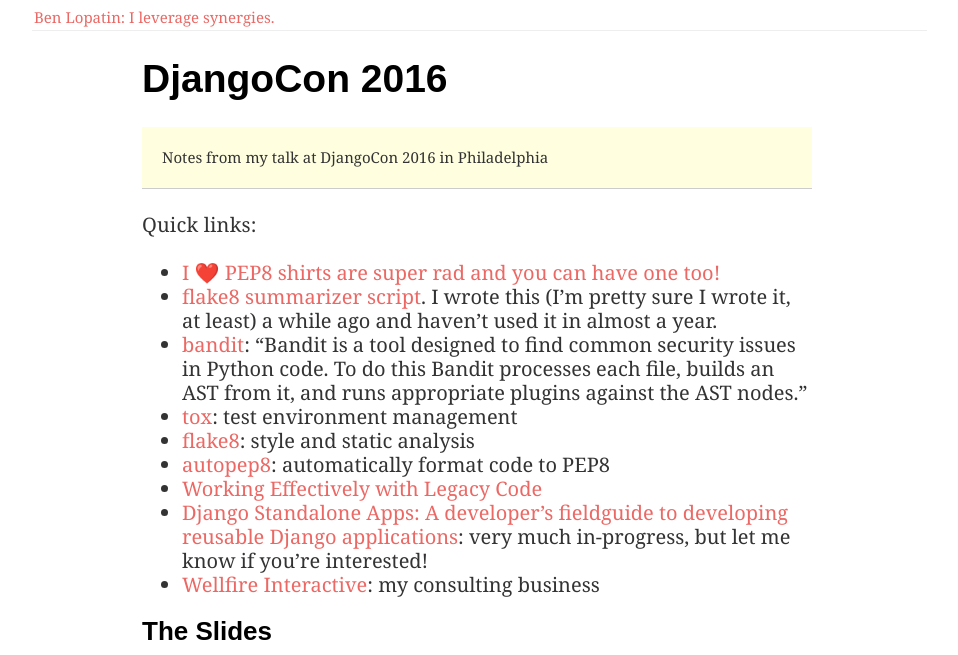
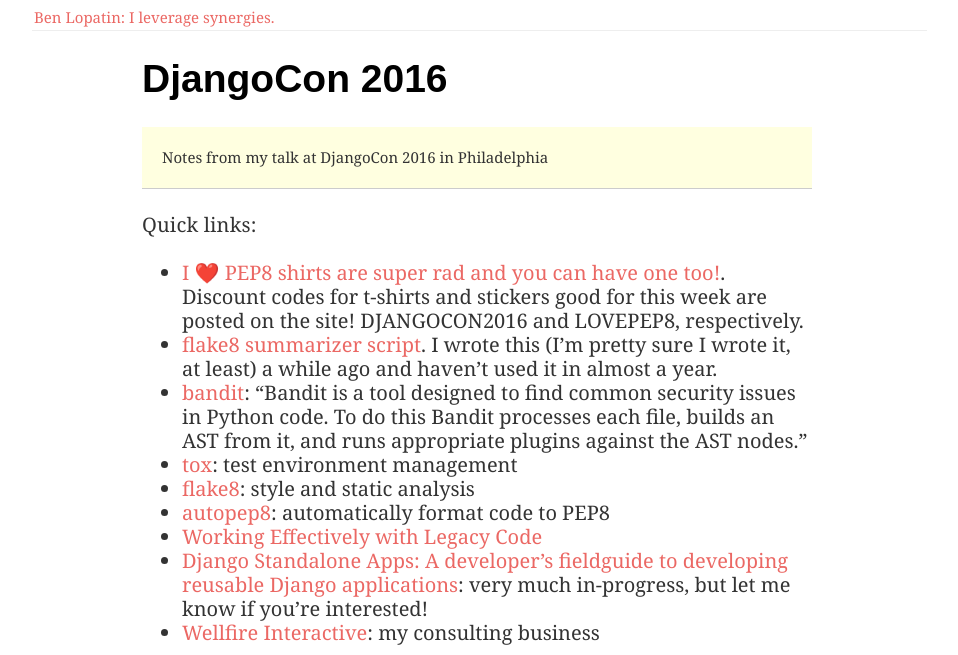
Before and after one commit to bennylope/bennylope.github.com, a Jekyll site: the page built from _posts/2016-07-20-djangocon2016.md, in a window 1280 px wide and 900 px high, cut to the strip 0-655 px from the top of the window. Shown: the whole strip, without its empty margins (163-1121 px from the left). Built offline with Jekyll 4.4.1, drawn with Linux system fonts in a browser that asks for light colours; some web fonts are replaced; comment, search, counter and statistics services are not loaded.

Commit message:
Update 2016-07-20-djangocon2016.md

```diff
--- a/_posts/2016-07-20-djangocon2016.md
+++ b/_posts/2016-07-20-djangocon2016.md
@@ -10,7 +10,7 @@
 
 Quick links:
 
-* [I ❤️ PEP8 shirts are super rad and you can have one too!](https://store.py-shirt.com/)
+* [I ❤️ PEP8 shirts are super rad and you can have one too!](https://store.py-shirt.com/). Discount codes for t-shirts and stickers good for this week are posted on the site! DJANGOCON2016 and LOVEPEP8, respectively.
 * [flake8 summarizer script](https://gist.github.com/bennylope/0668fabc8eeb7d8a474bf7a1b3cd5c16). I wrote this (I'm pretty sure I wrote it, at least) a while ago and haven't used it in almost a year.
 * [bandit](https://pypi.python.org/pypi/bandit): "Bandit is a tool designed to find common security issues in Python code. To do this Bandit processes each file, builds an AST from it, and runs appropriate plugins against the AST nodes."
 * [tox](http://tox.readthedocs.io/en/latest/): test environment management
```
